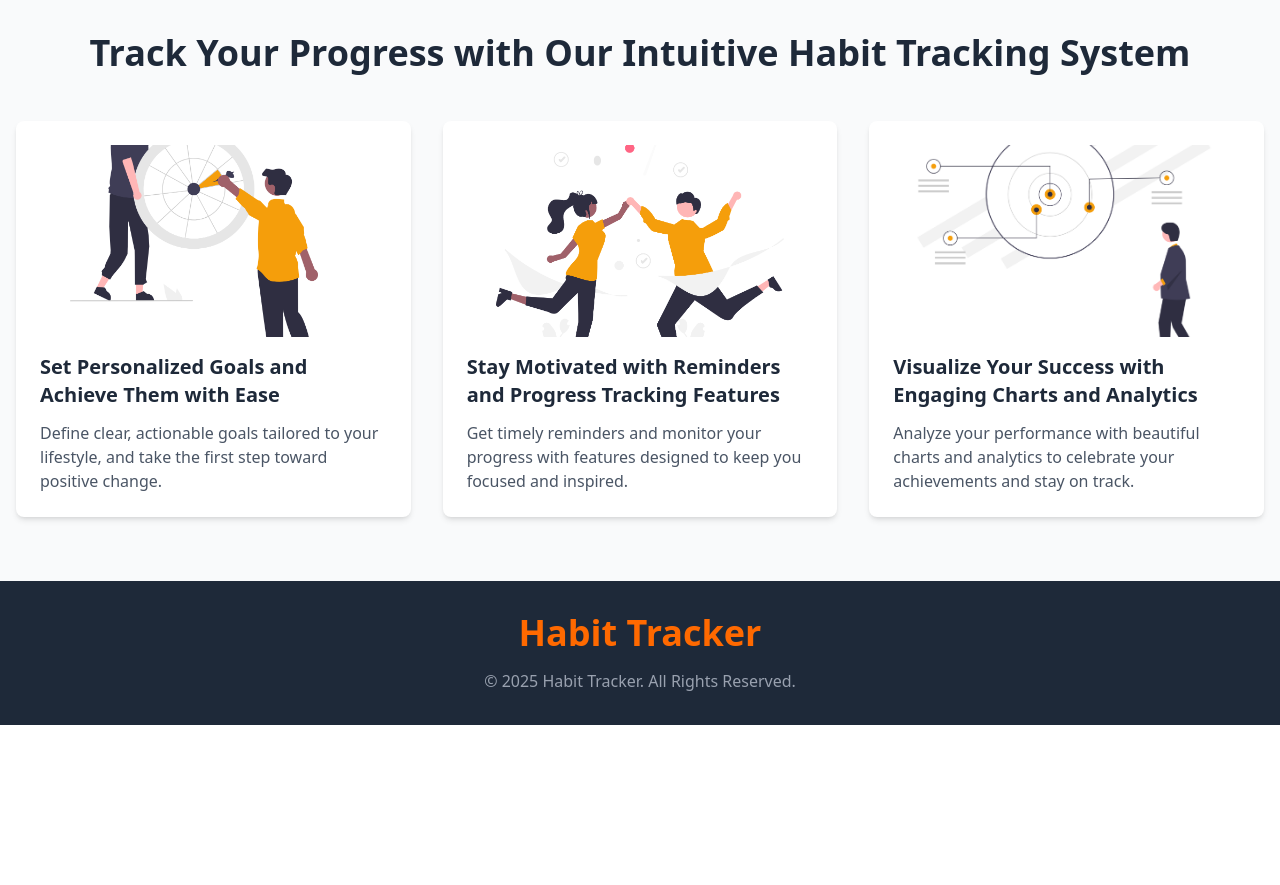
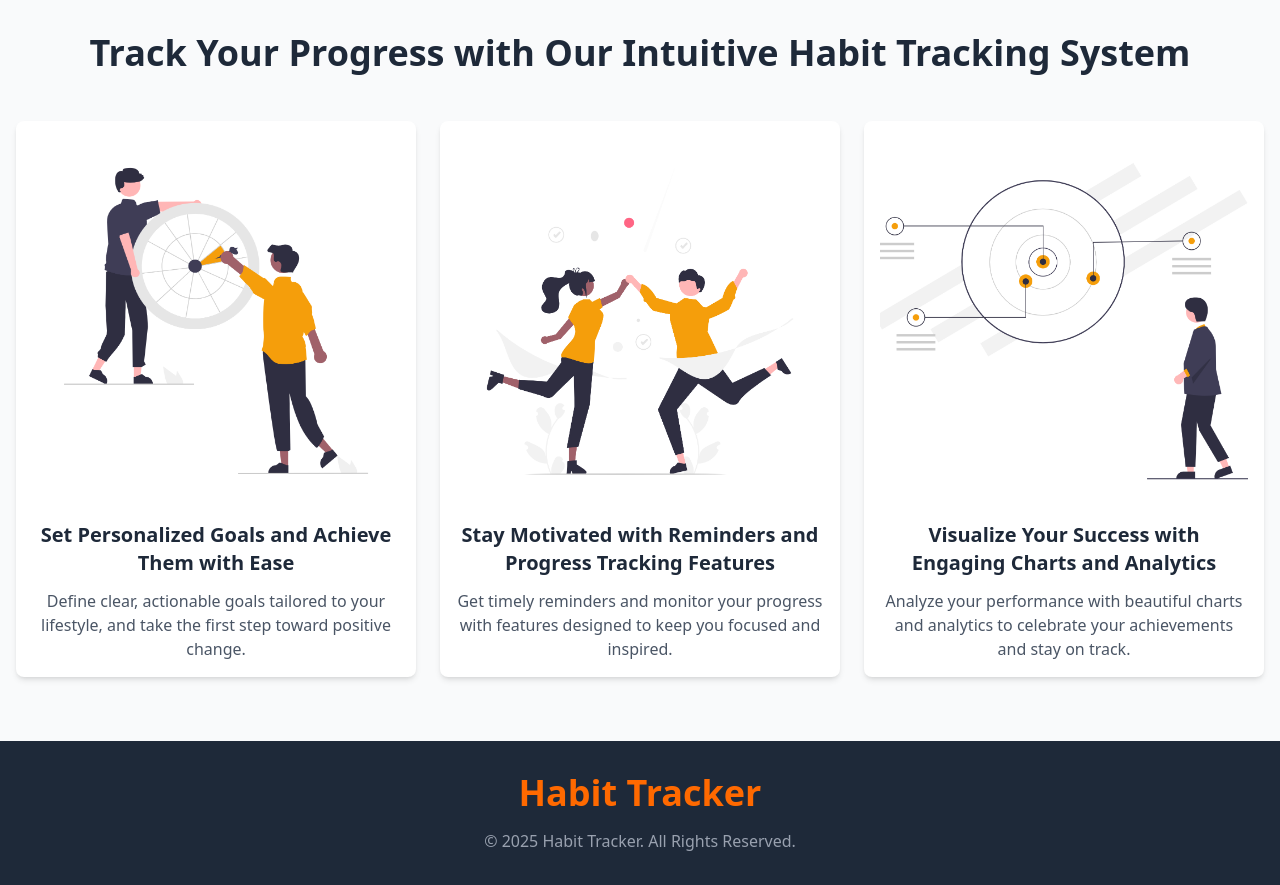
Before and after one commit to Rida-Lad/Habit_Tracker_App_V2, a React (Vite) app: page / in a window 1280 px wide. Shown: the part 1360-2245 px from the top of the page. Before the commit the page ends 2085 px from the top, so only its background shows below. Built offline with nearby package versions, Linux system fonts and the light colour scheme.

Commit message:
Refactor code structure for improved readability and maintainability

```diff
--- a/src/components/Home.jsx
+++ b/src/components/Home.jsx
@@ -109,19 +109,21 @@ const Home = () => {
             Track Your Progress with Our Intuitive Habit Tracking System
           </motion.h2>
 
-          <div className="grid grid-cols-1 md:grid-cols-3 gap-8">
+          <div className="grid grid-cols-1 md:grid-cols-3 gap-6">
             {/* Feature 1 */}
             <motion.div
-              className="bg-white dark:bg-gray-800 p-6 rounded-lg shadow-md"
+              className="bg-white dark:bg-gray-800 p-4 rounded-lg shadow-md text-center"
               variants={fadeInUp}
               initial="hidden"
               animate="visible"
             >
+              <div className="aspect-square w-full overflow-hidden rounded-lg mb-4">
                 <img
                   src={goalImage3}
                   alt="Set Personalized Goals"
-                className="w-full h-48 object-cover rounded-lg mb-4"
+                  className="w-full h-full object-cover"
                 />
+              </div>
               <h5 className="text-xl font-semibold text-gray-800 dark:text-gray-100 mb-3">
                 Set Personalized Goals and Achieve Them with Ease
               </h5>
@@ -133,16 +135,18 @@ const Home = () => {
 
             {/* Feature 2 */}
             <motion.div
-              className="bg-white dark:bg-gray-800 p-6 rounded-lg shadow-md"
+              className="bg-white dark:bg-gray-800 p-4 rounded-lg shadow-md text-center"
               variants={fadeInUp}
               initial="hidden"
               animate="visible"
             >
+              <div className="aspect-square w-full overflow-hidden rounded-lg mb-4">
                 <img
                   src={goalImage4}
                   alt="Stay Motivated"
-                className="w-full h-48 object-cover rounded-lg mb-4"
+                  className="w-full h-full object-cover"
                 />
+              </div>
               <h5 className="text-xl font-semibold text-gray-800 dark:text-gray-100 mb-3">
                 Stay Motivated with Reminders and Progress Tracking Features
               </h5>
@@ -154,16 +158,18 @@ const Home = () => {
 
             {/* Feature 3 */}
             <motion.div
-              className="bg-white dark:bg-gray-800 p-6 rounded-lg shadow-md"
+              className="bg-white dark:bg-gray-800 p-4 rounded-lg shadow-md text-center"
               variants={fadeInUp}
               initial="hidden"
               animate="visible"
             >
+              <div className="aspect-square w-full overflow-hidden rounded-lg mb-4">
                 <img
                   src={goalImage5}
                   alt="Visualize Your Success"
-                className="w-full h-48 object-cover rounded-lg mb-4"
+                  className="w-full h-full object-cover"
                 />
+              </div>
               <h5 className="text-xl font-semibold text-gray-800 dark:text-gray-100 mb-3">
                 Visualize Your Success with Engaging Charts and Analytics
               </h5>
```
Also changed, not shown: src/imgs/lifestyle.png (added). Lines whose indentation alone changed are shown as unchanged.
